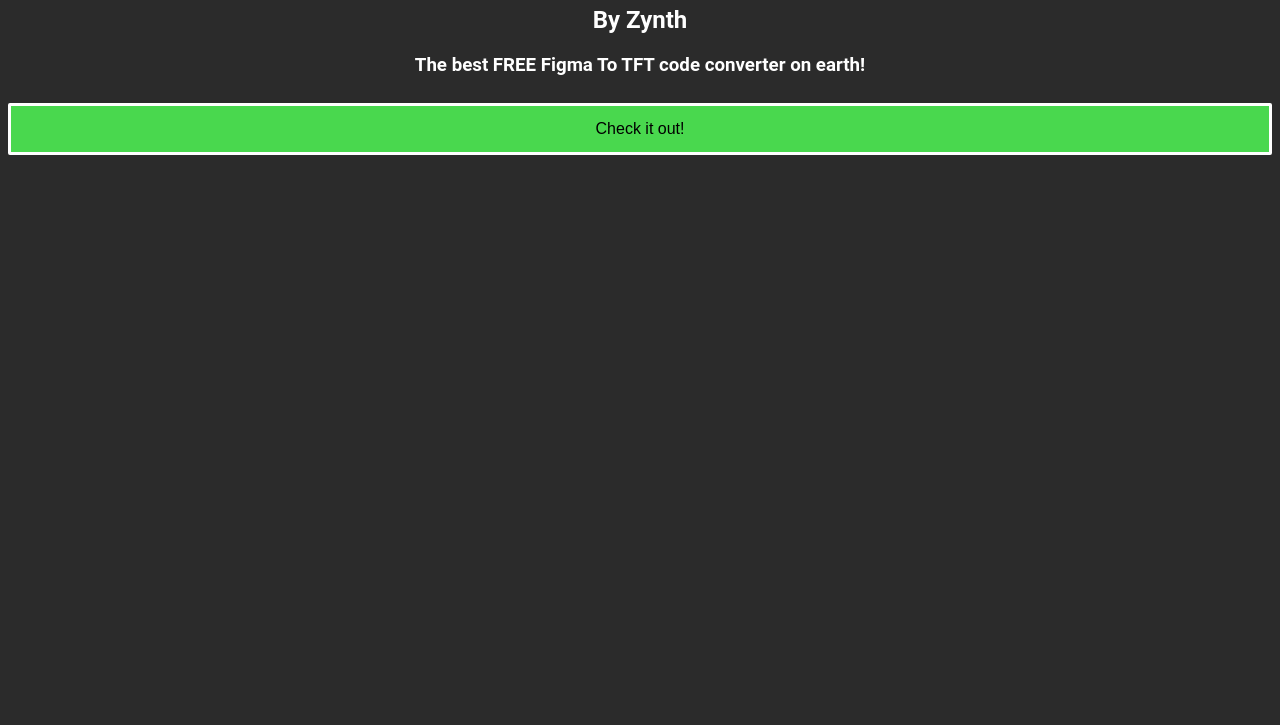
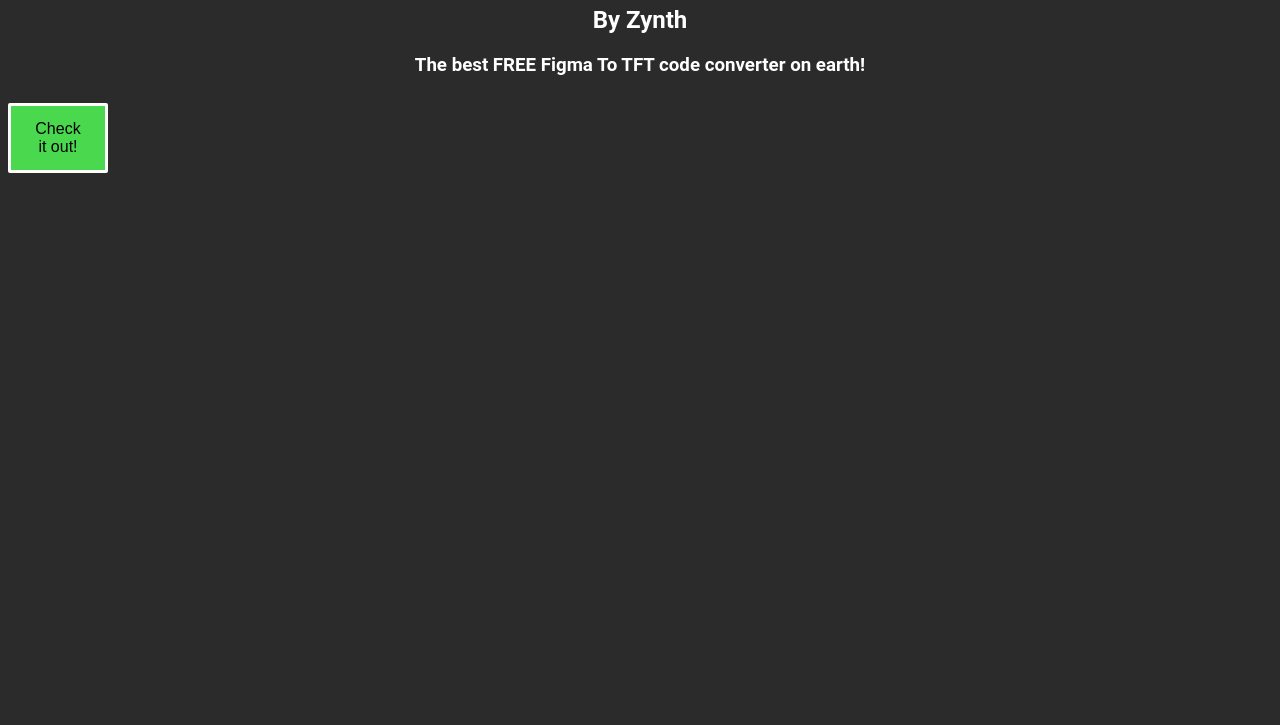
Before and after one commit to Zynth9999/FigmaToAdafruit, a website: page index.html in a window 1280 px wide. Shown: the part 75-800 px from the top of the page. Drawn offline with Linux system fonts and the light colour scheme.

Commit message:
Update index.html

```diff
--- a/index.html
+++ b/index.html
@@ -23,7 +23,7 @@
     background-color: rgb(43, 43, 43);
   }
   #sbmt {
-    width: 100%;
+    width: 100px;
     background-color: #49d84e;
     color: black;
     padding: 14px 20px;
@@ -35,8 +35,8 @@
     transition: ease-in-out 0.3s;
   }
   #sbmt:hover {
-    width: 100%;
-    size-adjust: 10px;
+    width: 100px;
+    size-adjust: 25px;
     background-color: #406441;
     color: rgb(255, 255, 255);
     padding: 14px 20px;
@@ -99,6 +99,6 @@
     <h1 style="text-align: center;">FigmaToGFX</h1>
     <h2 style="text-align: center;">By Zynth</h2>
     <h3 style="text-align: center;">The best FREE Figma To TFT code converter on earth!</h3>
-    <button id="sbmt">Check it out!</button>
+    <a href="https://github.com/Zynth9999/FigmaToGFX"><button id="sbmt">Check it out!</button></a>
 </body>
 </html>
```
